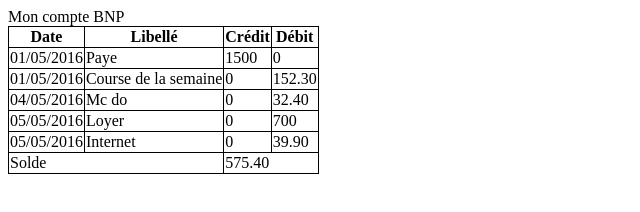
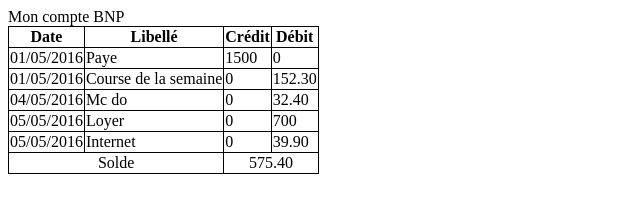
Before and after one commit to dembasy/exercice5, a plain HTML site: page index.html in a window 1280 px wide. Shown: the whole page, without its empty margins (0-640 px from the left). Drawn offline with Linux system fonts and the light colour scheme.

Commit message:
Exercice terminé

```diff
--- a/index.html
+++ b/index.html
@@ -49,10 +49,12 @@
         <td>0</td>
         <td>39.90</td>
       </tr>
-      <tr>
-        <td colspan="2">Solde</td>
-        <td colspan="2">575.40</td>
-      </tr>
+      <tfoot>
+        <tr>
+          <td colspan="2"><center>Solde</center></td>
+          <td colspan="2"><center>575.40</center></td>
+        </tr>
+      </tfoot>
     </table>
   </body>
 </html>
```
